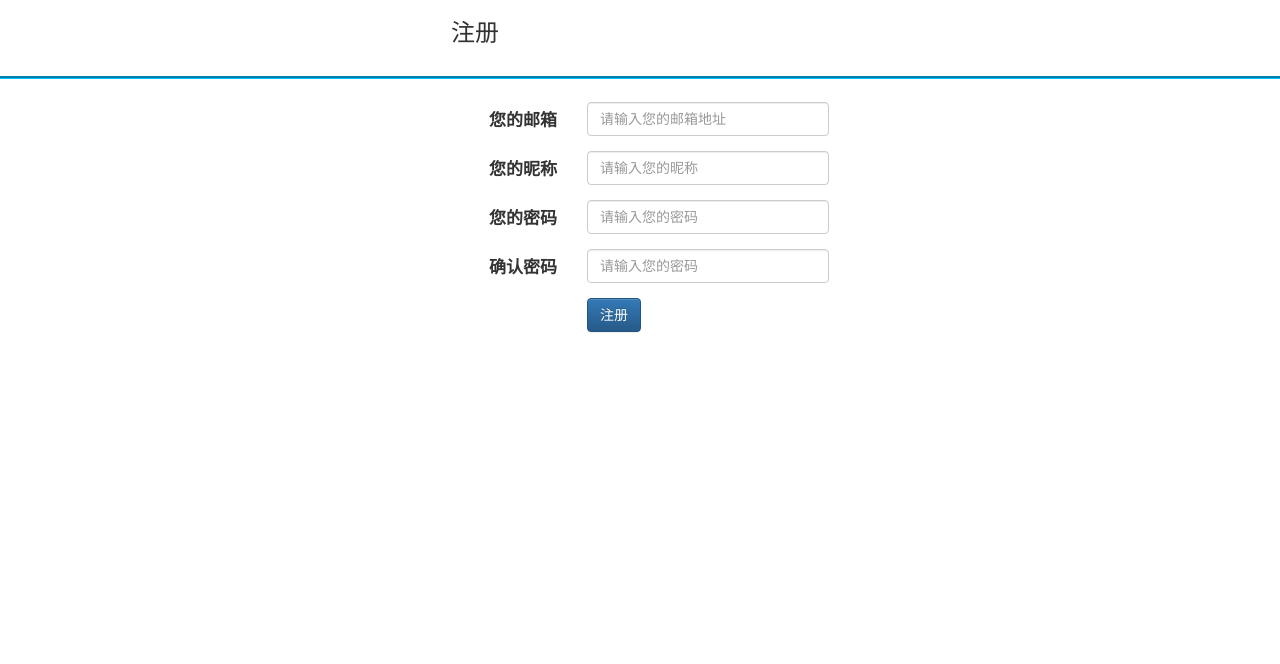
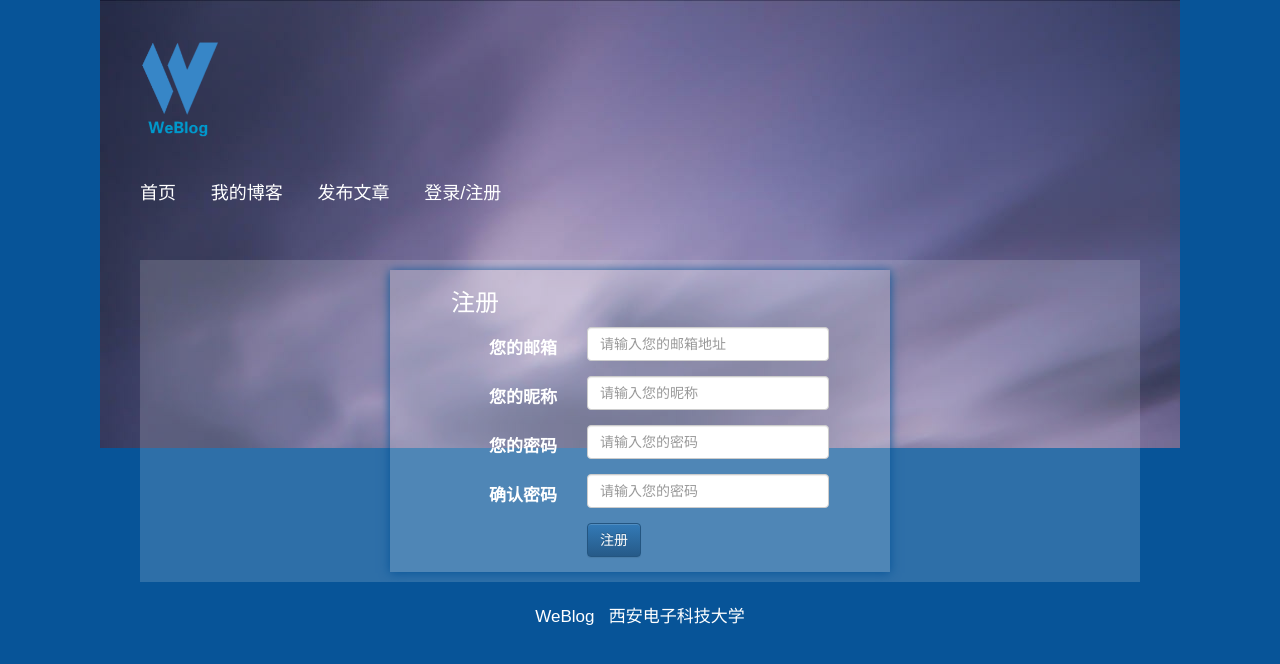
Before and after one commit to 2018XiDianWebGoGo/Web-ING-2018.5, a Flask app: page /register/ in a window 1280 px wide. Shown: the top 664 px of the page. Run offline with Flask 2, Linux system fonts and the light colour scheme; parts of the project's set-up code (start-up, migrations or seed data) failed here and were passed over; some libraries are stand-ins or nearby versions.

Commit message:
修改登录注册页样式

```diff
--- a/MyBlog/MyBlog/templates/index.html
+++ b/MyBlog/MyBlog/templates/index.html
@@ -53,7 +53,7 @@
   </div>
 </article>
 <footer>
-WeBlog <a href="/">西安电子科技大学</a>
+WeBlog&nbsp;&nbsp;&nbsp;<a href="/">西安电子科技大学</a>
 </footer>
 <script>
 	if (!(/msie [6|7|8|9]/i.test(navigator.userAgent))){
--- a/MyBlog/MyBlog/templates/otherProfile.html
+++ b/MyBlog/MyBlog/templates/otherProfile.html
@@ -42,7 +42,7 @@
   </aside>
 </article>
 <footer>
-WeBlog <a href="/">西安电子科技大学</a>
+WeBlog&nbsp;&nbsp;&nbsp;<a href="/">西安电子科技大学</a>
 </footer>
 <script>
 	if (!(/msie [6|7|8|9]/i.test(navigator.userAgent))){
--- a/MyBlog/MyBlog/templates/profile.html
+++ b/MyBlog/MyBlog/templates/profile.html
@@ -44,7 +44,7 @@
   </aside>
 </article>
 <footer>
-WeBlog <a href="/">西安电子科技大学</a>
+WeBlog&nbsp;&nbsp;&nbsp;<a href="/">西安电子科技大学</a>
 </footer>
 <script>
 	if (!(/msie [6|7|8|9]/i.test(navigator.userAgent))){
--- a/MyBlog/MyBlog/templates/register.html
+++ b/MyBlog/MyBlog/templates/register.html
@@ -1,13 +1,75 @@
-{% extends "base.html" %}
-{% block title %}注册{% endblock%}
-{% block css %}
+<!DOCTYPE html>
+<html>
+<head>
+<meta charset="utf-8" />
+<meta http-equiv="X-UA-Compatible" content="IE=edge">
+<meta name="renderer" content="webkit">
+<title>注册</title>
+<meta name="keywords" content="注册" />
+<meta name="description" content="注册" />
+<link rel="stylesheet" href="http://lib.baomitu.com/twitter-bootstrap/3.3.7/css/bootstrap.min.css" crossorigin="anonymous">
+<link rel="stylesheet" href="http://lib.baomitu.com/twitter-bootstrap/3.3.7/css/bootstrap-theme.min.css" crossorigin="anonymous">
+<script src="http://lib.baomitu.com/jquery/3.3.1/jquery.min.js" crossorigin="anonymous"></script>
+<script src="http://lib.baomitu.com/twitter-bootstrap/3.3.7/js/bootstrap.min.js" crossorigin="anonymous"></script>
+<link href="/static/css/base.css" rel="stylesheet">
+<link href="/static/css/book.css" rel="stylesheet">
+<style>
+body, button, input, select, textarea {
+	font-size: 17px;
+}
 @media (min-width: 430px) {
 .container-fluid {
 	width: 408px;
 }
 }
-{% endblock%}
-{% block content %}
+.container-small{
+				max-width: 500px;
+				margin: 10px auto;
+			}
+--color-ripple: rgba(255,255,255,0.8);
+}
+.container {
+	position: absolute;
+	top: 0;
+	left: 0;
+	right: 0;
+	bottom: 0;
+	height: 50px;
+	width: 50px;
+	margin: auto;
+}
+*[data-animation="ripple"] {
+	position: relative; /*Position relative is required*/
+	height: 100%;
+	width: 100%;
+	display: block;
+	outline: none;
+	padding: 20px;
+	color: #fff;
+	text-transform: uppercase;
+	background: linear-gradient(135deg, #e570e7 0%,#79f1fc 100%);
+	box-sizing: border-box;
+	text-align: center;
+	line-height: 14px;
+	font-family: roboto, helvetica;
+	font-weight: 200;
+	letter-spacing: 1px;
+	text-decoration: none;
+	box-shadow: 0 5px 3px rgba(0, 0, 0, 0.3);
+	cursor: pointer;
+  /*border-radius: 50px;*/
+	-webkit-tap-highlight-color: transparent;
+}
+
+*[data-animation="ripple"]:focus {
+	outline: none;
+}
+
+*[data-animation="ripple"]::selection {
+	background: transparent;
+	pointer-events: none;
+}
+</style>
 <script type="text/javascript">
 function formCheck() {
     var password = document.getElementById("inputPassword").value;
@@ -28,6 +90,23 @@ function formSubmit() {
         return false;
     }
 </script>
+<!--[if lt IE 9]>
+<script src="js/modernizr.js"></script>
+<![endif]-->
+<script src="js/scrollReveal.js"></script>
+</head>
+<body>
+<header>
+  <div class="logo" data-scroll-reveal="enter right over 1s"><a href="/"><img src="/static/images/logo.png" width="80px"></a></div>
+  <nav class="topnav" data-scroll-reveal="enter bottom over 1s after 1s">
+   <a href="/"><span>首页</span><span class="en">Home</span></a>
+   <a href="/profile"><span>我的博客</span><span class="en">Profile</span></a>
+   <a href="/add"><span>发布文章</span><span class="en">Add</span></a>
+   {% if current_user.is_authenticated %}<a href="/logout"><span>退出登录</span><span class="en">Logout</span></a>{% else %}<a href="/login"><span>登录/注册</span><span class="en">Login</span></a>{% endif %}
+  </nav>
+</header>
+<article>
+	<div class="container container-small">
 <div class="container-fluid">
   <h3>
     {% if (msg | length) == 0%}注册{% else %}
@@ -35,9 +114,6 @@ function formSubmit() {
   {% endif %}
   </h3>
 </div>
-<hr style="height:3px;border:none;border-top:3px groove deepskyblue;" />
-<!--分隔线-->
-
 <div class="container-fluid">
 <form class="form-horizontal" id="reg" name="reg" role="form" method="post">
   <div class="form-group">
@@ -68,9 +144,21 @@ function formSubmit() {
     <div class="col-sm-offset-4 col-sm-8">
       <button type="submit" class="btn btn-primary" onclick="return formSubmit()">注册</button>
     </div>
-
   </div>
-
 </form>
 </div>
-{% endblock%}
+		</div>
+
+</article>
+<footer>
+WeBlog&nbsp;&nbsp;&nbsp;<a href="/">西安电子科技大学</a>
+</footer>
+<script>
+	if (!(/msie [6|7|8|9]/i.test(navigator.userAgent))){
+		(function(){
+			window.scrollReveal = new scrollReveal({reset: true});
+		})();
+	};
+</script>
+</body>
+</html>
```
Also changed, not shown: MyBlog/MyBlog/templates/login.html (+99 -8 lines).
